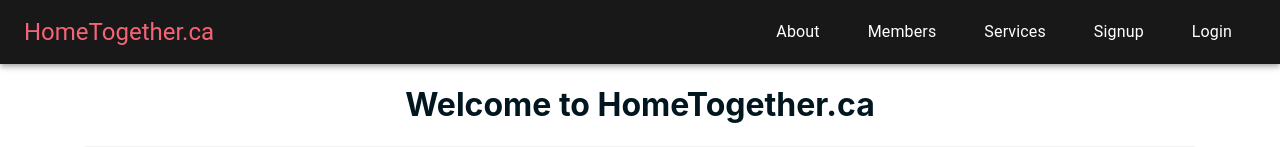
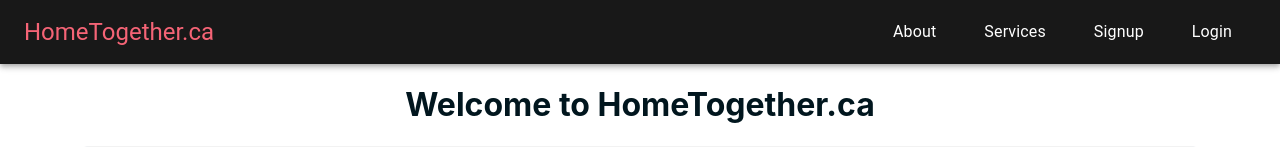
Before and after one commit to JadenBalogh/home-together-b, a React (Create React App) app in the folder client/: page / in a window 1280 px wide. Shown: the top 147 px of the page. Built offline with nearby package versions, Linux system fonts and the light colour scheme.

Commit message:
Add conditional rendering for members tab

```diff
--- a/client/src/app/NavBar.js
+++ b/client/src/app/NavBar.js
@@ -36,7 +36,7 @@
           </Grid>
           <Grid item xs={9} container alignItems='center' justify='flex-end'>
             <NavItem path='/' label='About' />
-            <NavItem path='/members' label='Members' />
+            {sessionStorage.getItem('id') ? <NavItem path='/members' label='Members' /> : <></>}
             <NavItem path='/listings' label='Services' />
             {sessionStorage.getItem('id') ? (
               <>
```
Also changed, not shown: 6 other files (tests, documents, lock files or other folders).
